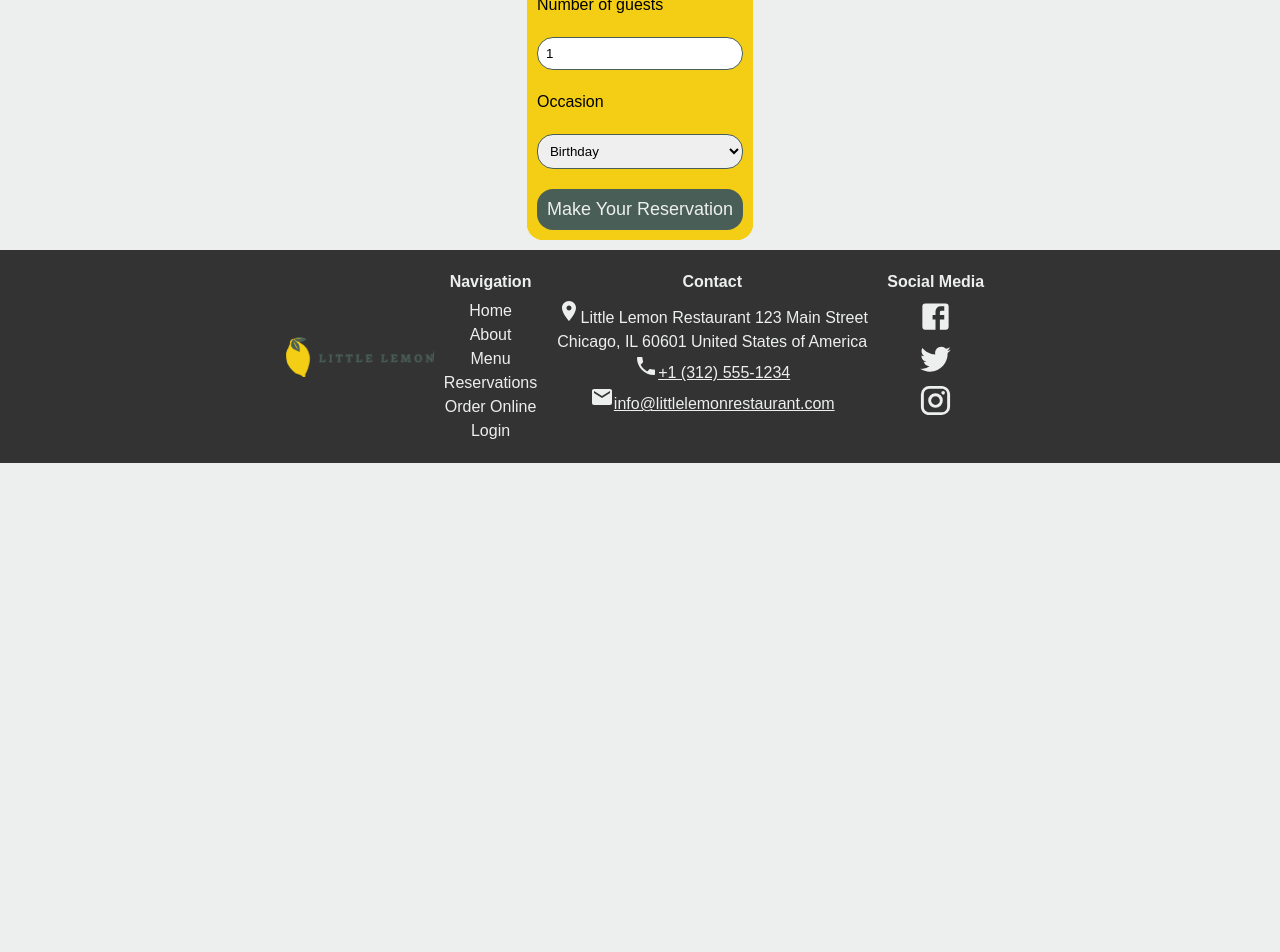
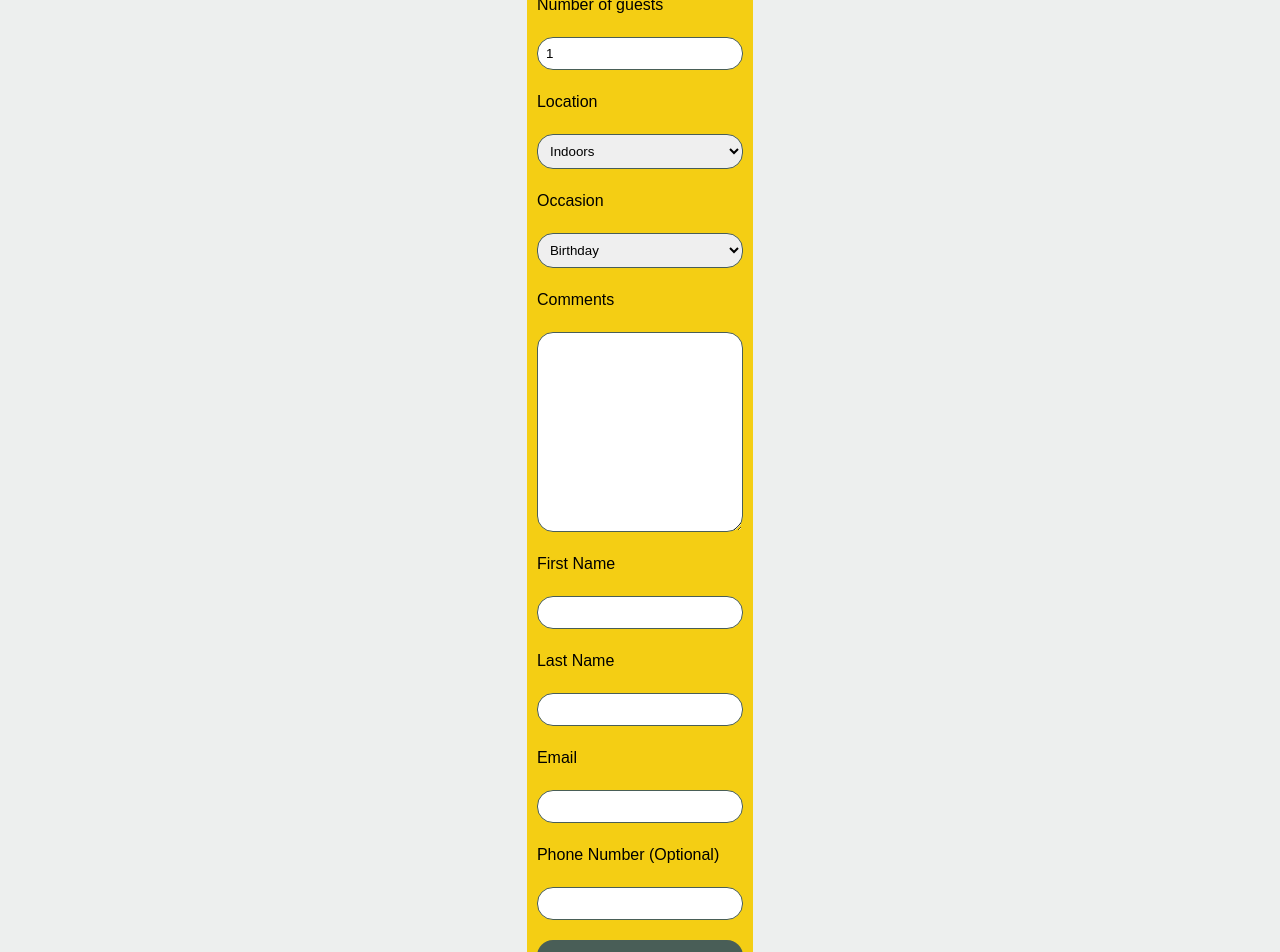
Before and after one commit to AywinK/little-lemon, a React (Create React App) app: page /reservations in a window 1280 px wide. Shown: the part 600-1552 px from the top of the page. Before the commit the page ends 1063 px from the top, so only its background shows below. Built offline with nearby package versions, Linux system fonts and the light colour scheme.

Commit message:
adds all form fields required

```diff
--- a/src/components/pages/reserve_a_table/BookingDetails.js
+++ b/src/components/pages/reserve_a_table/BookingDetails.js
@@ -30,10 +30,41 @@ const BookingDetails = ({
         setData((prevData) => ({ ...prevData, guests: value }))
     };
 
+    const handleLocationChange = (e) => {
+        const { value } = e.target;
+        setData((prevData) => ({ ...prevData, location: value }))
+    };
+
     const handleOccasionChange = (e) => {
         const { value } = e.target;
         setData((prevData) => ({ ...prevData, occasion: value }))
-    }
+    };
+
+    const handleCommentsChange = (e) => {
+        const { value } = e.target;
+        setData((prevData) => ({ ...prevData, comments: value }))
+    };
+
+    const handleFNameChange = (e) => {
+        const { value } = e.target;
+        setData((prevData) => ({ ...prevData, fName: value }))
+    };
+
+    const handleLNameChange = (e) => {
+        const { value } = e.target;
+        setData((prevData) => ({ ...prevData, lName: value }))
+    };
+
+    const handleEmailChange = (e) => {
+        const { value } = e.target;
+        setData((prevData) => ({ ...prevData, email: value }))
+    };
+
+    const handlePhoneChange = (e) => {
+        const { value } = e.target;
+        setData((prevData) => ({ ...prevData, phone: value }))
+    };
+
 
     return (
         <div
@@ -111,6 +142,25 @@ const BookingDetails = ({
                         width: "100%",
                     }}
                 />
+
+                <label htmlFor="location">Location</label>
+                <select
+                    id="location"
+                    onChange={handleLocationChange}
+                    value={data.location}
+                    aria-labelledby="location-label"
+                    data-testid="location"
+                    style={{
+                        padding: "8px",
+                        borderRadius: "16px",
+                        border: "1px solid var(--primary-dark)",
+                        width: "100%",
+                    }}
+                >
+                    <option>Indoors</option>
+                    <option>Outdoors</option>
+                </select>
+
                 <label htmlFor="occasion">Occasion</label>
                 <select
                     id="occasion"
@@ -128,6 +178,90 @@ const BookingDetails = ({
                     <option>Birthday</option>
                     <option>Anniversary</option>
                 </select>
+
+                <label htmlFor="comments">Comments</label>
+                <textarea
+                    id="comments"
+                    onChange={handleCommentsChange}
+                    value={data.comments}
+                    aria-labelledby="comments-label"
+                    data-testid="comments"
+                    style={{
+                        padding: "8px",
+                        borderRadius: "16px",
+                        border: "1px solid var(--primary-dark)",
+                        width: "100%",
+                        minHeight: "200px", // Set an appropriate height for the textarea
+                    }}
+                />
+
+
+
+                <label htmlFor="fName">First Name</label>
+                <input
+                    type="text"
+                    id="fname"
+                    onChange={handleFNameChange}
+                    value={data.fName}
+                    aria-labelledby="fName-label"
+                    data-testid="fName"
+                    style={{
+                        padding: "8px",
+                        borderRadius: "16px",
+                        border: "1px solid var(--primary-dark)",
+                        width: "100%",
+                    }}
+                />
+                <label htmlFor="lName">Last Name</label>
+                <input
+                    type="text"
+                    id="lName"
+                    onChange={handleLNameChange}
+                    value={data.lName}
+                    aria-labelledby="lName-label"
+                    data-testid="lName"
+                    style={{
+                        padding: "8px",
+                        borderRadius: "16px",
+                        border: "1px solid var(--primary-dark)",
+                        width: "100%",
+                    }}
+                />
+                <label htmlFor="email">Email</label>
+                <input
+                    type="email"
+                    id="email"
+                    onChange={handleEmailChange}
+                    value={data.email}
+                    aria-labelledby="email-label"
+                    data-testid="email"
+                    style={{
+                        padding: "8px",
+                        borderRadius: "16px",
+                        border: "1px solid var(--primary-dark)",
+                        width: "100%",
+                    }}
+                />
+
+                <label htmlFor="phone">Phone Number (Optional)</label>
+                <input
+                    type="tel"
+                    id="phone"
+                    onChange={handlePhoneChange}
+                    value={data.phone}
+                    aria-labelledby="phone-label"
+                    data-testid="phone"
+                    style={{
+                        padding: "8px",
+                        borderRadius: "16px",
+                        border: "1px solid var(--primary-dark)",
+                        width: "100%",
+                    }}
+                />
+
+
+
+
                 <input
                     type="submit"
                     value="Make Your Reservation"
--- a/src/components/pages/reserve_a_table/FormSection.js
+++ b/src/components/pages/reserve_a_table/FormSection.js
@@ -6,10 +6,16 @@ import { useState, useEffect } from "react";
 const FormSection = ({ submitForm, availableTimes, setAvailableTimes, dispatch }) => {
 
     const [data, setData] = useState({
-        date: `${(new Date()).getFullYear()}-0${(new Date()).getMonth()+1}-${(new Date()).getDate()}`,
+        date: `${(new Date()).getFullYear()}-0${(new Date()).getMonth() + 1}-${(new Date()).getDate()}`,
         time: availableTimes[0],
         guests: "1",
-        occasion: "Birthday"
+        occasion: "Birthday",
+        location: "Indoors",
+        comments: "",
+        fName: "",
+        lName: "",
+        email: "",
+        phone: "",
     });
 
     const availableTimesOptions = availableTimes.map((time) => (<option key={time}>{time}</option>));
```
